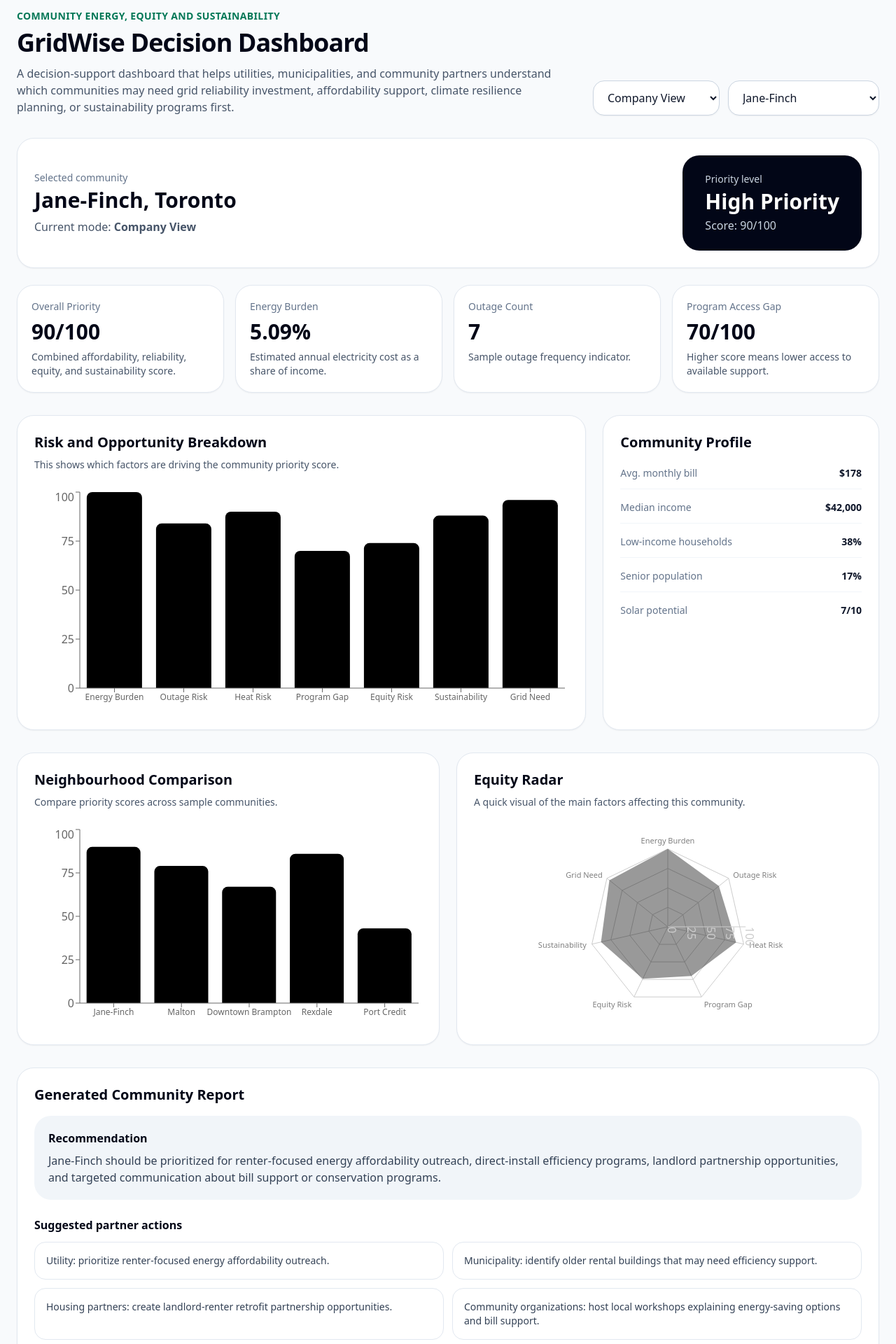
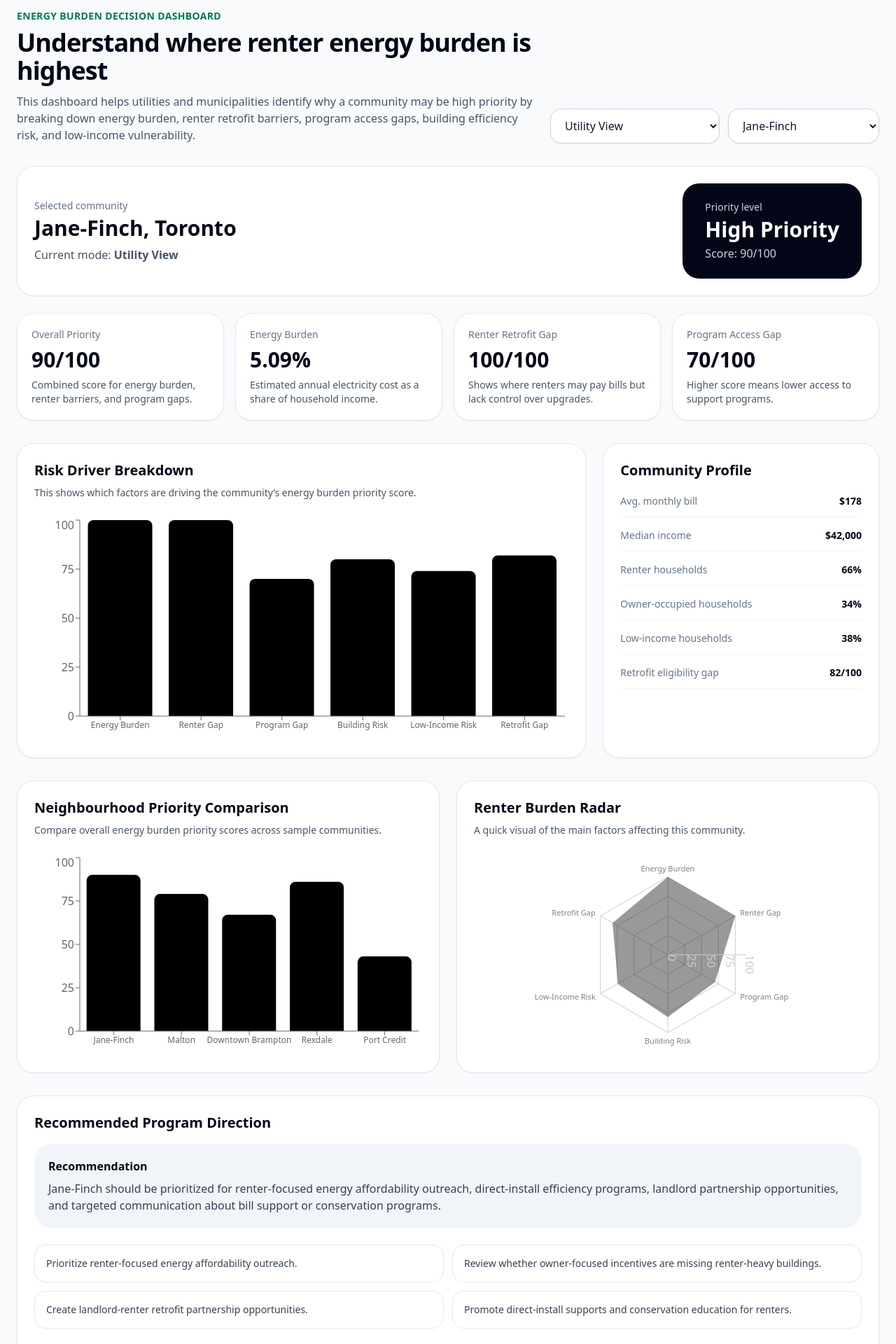
Before and after one commit to khanmalasa404-pixel/SENECA_HACKATHON, a Next.js app: page /dashboard in a window 1280 px wide. Shown: the part 80-2000 px from the top of the page at 70% size. Built offline with nearby package versions, Linux system fonts and the light colour scheme.

Commit message:
Homepage an dashboard updated

```diff
--- a/app/dashboard/page.tsx
+++ b/app/dashboard/page.tsx
@@ -1,6 +1,7 @@
 "use client";
+
+import { useMemo, useState } from "react";
 import Link from "next/link";
-import { useMemo, useState } from "react";
 import {
   BarChart,
   Bar,
@@ -17,7 +18,6 @@ import {
 import { sampleNeighbourhoods } from "@/data/sampleNeighbourhoods";
 import {
   calculateEnergyScores,
-  getPartnerActions,
   getPriorityLabel,
   getRecommendation,
 } from "@/lib/scoring";
@@ -25,7 +25,7 @@ import { MetricCard } from "@/components/MetricCard";
 
 export default function DashboardPage() {
   const [selectedName, setSelectedName] = useState(sampleNeighbourhoods[0].name);
-  const [view, setView] = useState("Company View");
+  const [view, setView] = useState("Utility View");
 
   const selectedArea = useMemo(
     () =>
@@ -36,17 +36,18 @@ export default function DashboardPage() {
 
   const scores = calculateEnergyScores(selectedArea);
   const priorityLabel = getPriorityLabel(scores.overallPriorityScore);
-  const recommendation = getRecommendation(selectedArea, scores.overallPriorityScore);
-  const partnerActions = getPartnerActions(selectedArea, scores.overallPriorityScore);
+  const recommendation = getRecommendation(
+    selectedArea,
+    scores.overallPriorityScore
+  );
 
   const chartData = [
     { name: "Energy Burden", score: scores.energyBurdenScore },
-    { name: "Outage Risk", score: scores.outageRiskScore },
-    { name: "Heat Risk", score: scores.heatVulnerabilityScore },
+    { name: "Renter Gap", score: scores.renterUpgradeGapScore },
     { name: "Program Gap", score: scores.programAccessGapScore },
-    { name: "Equity Risk", score: scores.equityVulnerabilityScore },
-    { name: "Sustainability", score: scores.sustainabilityOpportunityScore },
-    { name: "Grid Need", score: scores.gridModernizationNeedScore },
+    { name: "Building Risk", score: scores.buildingEfficiencyRiskScore },
+    { name: "Low-Income Risk", score: scores.equityVulnerabilityScore },
+    { name: "Retrofit Gap", score: selectedArea.retrofitEligibilityGapScore },
   ];
 
   const comparisonData = sampleNeighbourhoods.map((area) => {
@@ -63,13 +64,16 @@ export default function DashboardPage() {
         <div className="flex flex-col justify-between gap-4 md:flex-row md:items-end">
           <div>
             <p className="text-sm font-semibold uppercase tracking-wide text-emerald-700">
-              Community Energy, Equity and Sustainability
+              Energy Burden Decision Dashboard
             </p>
             <h1 className="mt-2 text-4xl font-bold tracking-tight text-slate-950">
-            GridWise Decision Dashboard
+              Understand where renter energy burden is highest
             </h1>
             <p className="mt-3 max-w-3xl text-slate-600">
-            A decision-support dashboard that helps utilities, municipalities, and community partners understand which communities may need grid reliability investment, affordability support, climate resilience planning, or sustainability programs first.
+              This dashboard helps utilities and municipalities identify why a
+              community may be high priority by breaking down energy burden,
+              renter retrofit barriers, program access gaps, building efficiency
+              risk, and low-income vulnerability.
             </p>
           </div>
 
@@ -79,9 +83,9 @@ export default function DashboardPage() {
               onChange={(event) => setView(event.target.value)}
               className="rounded-2xl border border-slate-300 bg-white px-4 py-3 font-medium shadow-sm"
             >
-              <option>Company View</option>
-              <option>Community View</option>
+              <option>Utility View</option>
               <option>Municipal View</option>
+              <option>Community Partner View</option>
             </select>
 
             <select
@@ -126,32 +130,35 @@ export default function DashboardPage() {
           <MetricCard
             title="Overall Priority"
             value={`${scores.overallPriorityScore}/100`}
-            note="Combined affordability, reliability, equity, and sustainability score."
+            note="Combined score for energy burden, renter barriers, and program gaps."
           />
+
           <MetricCard
             title="Energy Burden"
             value={`${scores.energyBurdenPercent}%`}
-            note="Estimated annual electricity cost as a share of income."
+            note="Estimated annual electricity cost as a share of household income."
           />
+
           <MetricCard
-            title="Outage Count"
-            value={selectedArea.outageCount}
-            note="Sample outage frequency indicator."
+            title="Renter Retrofit Gap"
+            value={`${scores.renterUpgradeGapScore}/100`}
+            note="Shows where renters may pay bills but lack control over upgrades."
           />
+
           <MetricCard
             title="Program Access Gap"
             value={`${scores.programAccessGapScore}/100`}
-            note="Higher score means lower access to available support."
+            note="Higher score means lower access to support programs."
           />
         </section>
 
         <section className="mt-8 grid gap-6 lg:grid-cols-3">
           <div className="rounded-3xl border border-slate-200 bg-white p-6 shadow-sm lg:col-span-2">
             <h2 className="text-xl font-bold text-slate-950">
-              Risk and Opportunity Breakdown
+              Risk Driver Breakdown
             </h2>
             <p className="mt-2 text-sm text-slate-600">
-              This shows which factors are driving the community priority score.
+              This shows which factors are driving the community’s energy burden priority score.
             </p>
 
             <div className="mt-6 h-80">
@@ -172,26 +179,12 @@ export default function DashboardPage() {
             </h2>
 
             <div className="mt-5 space-y-4 text-sm">
-              <div className="flex justify-between border-b border-slate-100 pb-3">
-                <span className="text-slate-500">Avg. monthly bill</span>
-                <span className="font-semibold">${selectedArea.avgMonthlyBill}</span>
-              </div>
-              <div className="flex justify-between border-b border-slate-100 pb-3">
-                <span className="text-slate-500">Median income</span>
-                <span className="font-semibold">${selectedArea.medianIncome.toLocaleString()}</span>
-              </div>
-              <div className="flex justify-between border-b border-slate-100 pb-3">
-                <span className="text-slate-500">Low-income households</span>
-                <span className="font-semibold">{selectedArea.lowIncomeHouseholdPercent}%</span>
-              </div>
-              <div className="flex justify-between border-b border-slate-100 pb-3">
-                <span className="text-slate-500">Senior population</span>
-                <span className="font-semibold">{selectedArea.seniorPopulationPercent}%</span>
-              </div>
-              <div className="flex justify-between">
-                <span className="text-slate-500">Solar potential</span>
-                <span className="font-semibold">{selectedArea.solarPotentialScore}/10</span>
-              </div>
+              <ProfileRow label="Avg. monthly bill" value={`$${selectedArea.avgMonthlyBill}`} />
+              <ProfileRow label="Median income" value={`$${selectedArea.medianIncome.toLocaleString()}`} />
+              <ProfileRow label="Renter households" value={`${selectedArea.renterHouseholdPercent}%`} />
+              <ProfileRow label="Owner-occupied households" value={`${selectedArea.ownerOccupiedPercent}%`} />
+              <ProfileRow label="Low-income households" value={`${selectedArea.lowIncomeHouseholdPercent}%`} />
+              <ProfileRow label="Retrofit eligibility gap" value={`${selectedArea.retrofitEligibilityGapScore}/100`} />
             </div>
           </div>
         </section>
@@ -199,10 +192,10 @@ export default function DashboardPage() {
         <section className="mt-8 grid gap-6 lg:grid-cols-2">
           <div className="rounded-3xl border border-slate-200 bg-white p-6 shadow-sm">
             <h2 className="text-xl font-bold text-slate-950">
-              Neighbourhood Comparison
+              Neighbourhood Priority Comparison
             </h2>
             <p className="mt-2 text-sm text-slate-600">
-              Compare priority scores across sample communities.
+              Compare overall energy burden priority scores across sample communities.
             </p>
 
             <div className="mt-6 h-72">
@@ -219,7 +212,7 @@ export default function DashboardPage() {
 
           <div className="rounded-3xl border border-slate-200 bg-white p-6 shadow-sm">
             <h2 className="text-xl font-bold text-slate-950">
-              Equity Radar
+              Renter Burden Radar
             </h2>
             <p className="mt-2 text-sm text-slate-600">
               A quick visual of the main factors affecting this community.
@@ -241,7 +234,7 @@ export default function DashboardPage() {
 
         <section className="mt-8 rounded-3xl border border-slate-200 bg-white p-6 shadow-sm">
           <h2 className="text-xl font-bold text-slate-950">
-            Generated Community Report
+            Recommended Program Direction
           </h2>
 
           <div className="mt-4 rounded-3xl bg-slate-100 p-5">
@@ -249,30 +242,38 @@ export default function DashboardPage() {
             <p className="mt-2 text-slate-700">{recommendation}</p>
           </div>
 
-          <div className="mt-6">
-            <p className="font-semibold text-slate-950">
-              Suggested partner actions
-            </p>
-            <div className="mt-3 grid gap-3 md:grid-cols-2">
-              {partnerActions.map((action) => (
-                <div
-                  key={action}
-                  className="rounded-2xl border border-slate-200 bg-white p-4 text-sm text-slate-700"
-                >
-                  {action}
-                </div>
-              ))}
-            </div>
+          <div className="mt-6 grid gap-3 md:grid-cols-2">
+            <ActionCard text="Prioritize renter-focused energy affordability outreach." />
+            <ActionCard text="Review whether owner-focused incentives are missing renter-heavy buildings." />
+            <ActionCard text="Create landlord-renter retrofit partnership opportunities." />
+            <ActionCard text="Promote direct-install supports and conservation education for renters." />
           </div>
 
           <Link
-  href="/report"
-  className="mt-6 inline-block rounded-2xl bg-slate-950 px-5 py-3 font-semibold text-white hover:bg-slate-800"
->
-  Generate Full Report
-</Link>
+            href="/report"
+            className="mt-6 inline-block rounded-2xl bg-slate-950 px-5 py-3 font-semibold text-white hover:bg-slate-800"
+          >
+            Generate Full Report
+          </Link>
         </section>
       </div>
     </main>
   );
 }
+
+function ProfileRow({ label, value }: { label: string; value: string }) {
+  return (
+    <div className="flex justify-between border-b border-slate-100 pb-3">
+      <span className="text-slate-500">{label}</span>
+      <span className="font-semibold text-slate-950">{value}</span>
+    </div>
+  );
+}
+
+function ActionCard({ text }: { text: string }) {
+  return (
+    <div className="rounded-2xl border border-slate-200 bg-white p-4 text-sm text-slate-700">
+      {text}
+    </div>
+  );
+}
--- a/app/page.tsx
+++ b/app/page.tsx
@@ -6,17 +6,17 @@ export default function HomePage() {
       <section className="mx-auto flex min-h-screen max-w-6xl flex-col justify-center px-6 py-16">
         <div className="max-w-4xl">
           <p className="mb-4 text-sm font-semibold uppercase tracking-wide text-emerald-700">
-            Energy • Mapping • Community Impact
+            Energy Burden • Renters • Program Access
           </p>
 
           <h1 className="text-5xl font-bold tracking-tight text-slate-950 md:text-6xl">
-            Smarter energy decisions start with location.
+            Helping utilities find where energy burden and renter upgrade gaps overlap.
           </h1>
 
           <p className="mt-6 max-w-3xl text-lg leading-8 text-slate-700">
-            GridWise helps utilities, municipalities, and community partners identify
-            where grid reliability, energy affordability, climate resilience, and
-            sustainability investments can create the greatest community impact.
+            GridWise helps utilities and municipalities identify communities where
+            low-income renters face high energy costs but have limited access to
+            property-owner-focused energy-efficiency incentives.
           </p>
 
           <div className="mt-8 flex flex-wrap gap-4">
@@ -24,7 +24,7 @@ export default function HomePage() {
               href="/map"
               className="rounded-2xl bg-slate-950 px-6 py-3 font-semibold text-white shadow-sm hover:bg-slate-800"
             >
-              Open Community Energy Map
+              Open Energy Burden Map
             </Link>
 
             <Link
@@ -53,16 +53,16 @@ export default function HomePage() {
         <div id="how-it-works" className="mt-20 grid gap-4 md:grid-cols-3">
           {[
             [
-              "Map",
-              "Visualize communities by energy burden, outage risk, heat exposure, and program access.",
+              "Map the burden",
+              "Visualize neighbourhoods where energy costs take up a higher share of household income.",
             ],
             [
-              "Prioritize",
-              "Rank neighbourhoods by where support or infrastructure investment could make the biggest difference.",
+              "Find renter gaps",
+              "Identify renter-heavy communities that may be missed by property-owner-focused upgrade incentives.",
             ],
             [
-              "Act",
-              "Generate practical recommendations for utilities, municipalities, and community organizations.",
+              "Recommend action",
+              "Generate targeted program recommendations such as renter outreach, direct-install supports, and landlord partnerships.",
             ],
           ].map(([title, text]) => (
             <div
```
